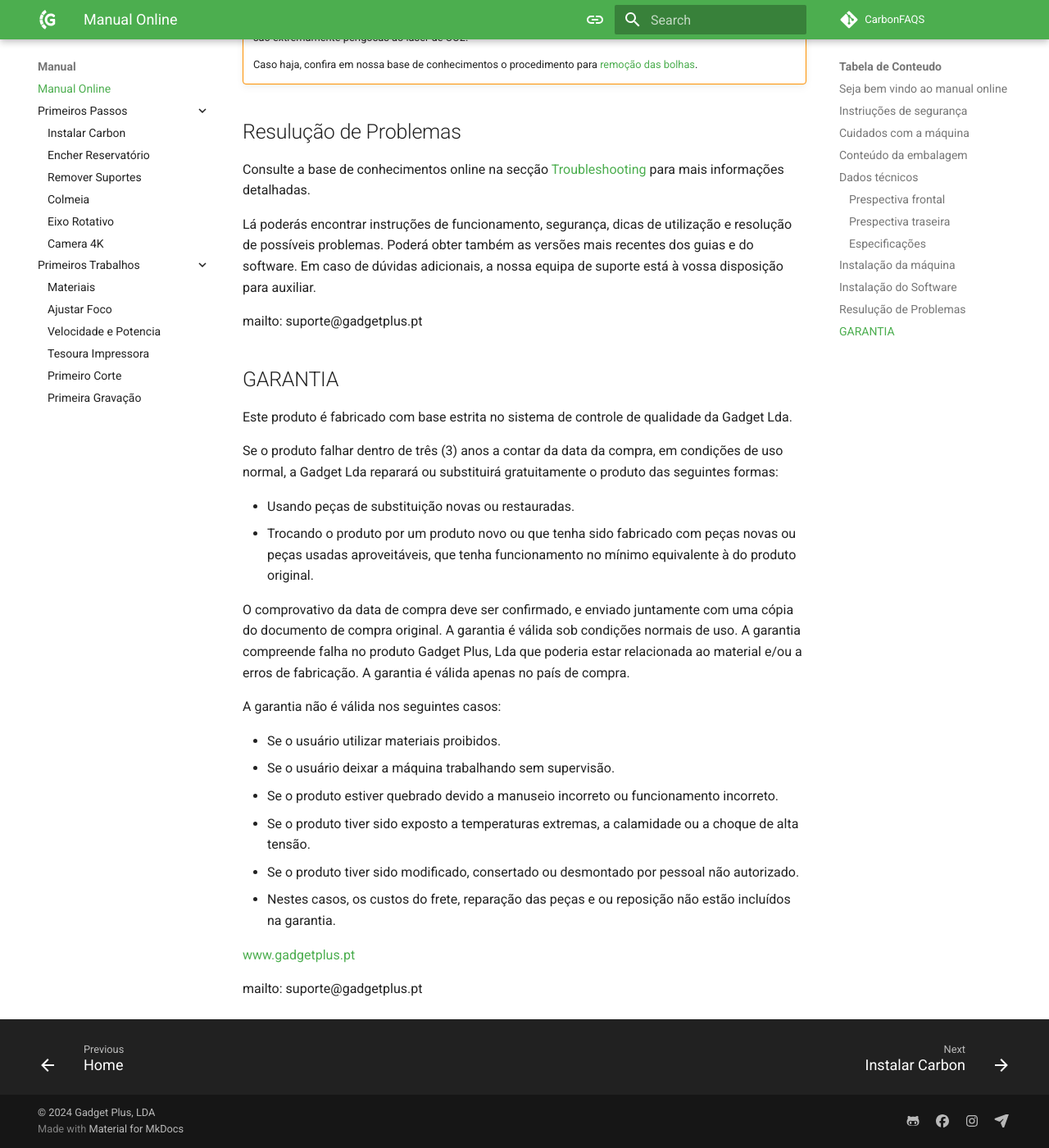
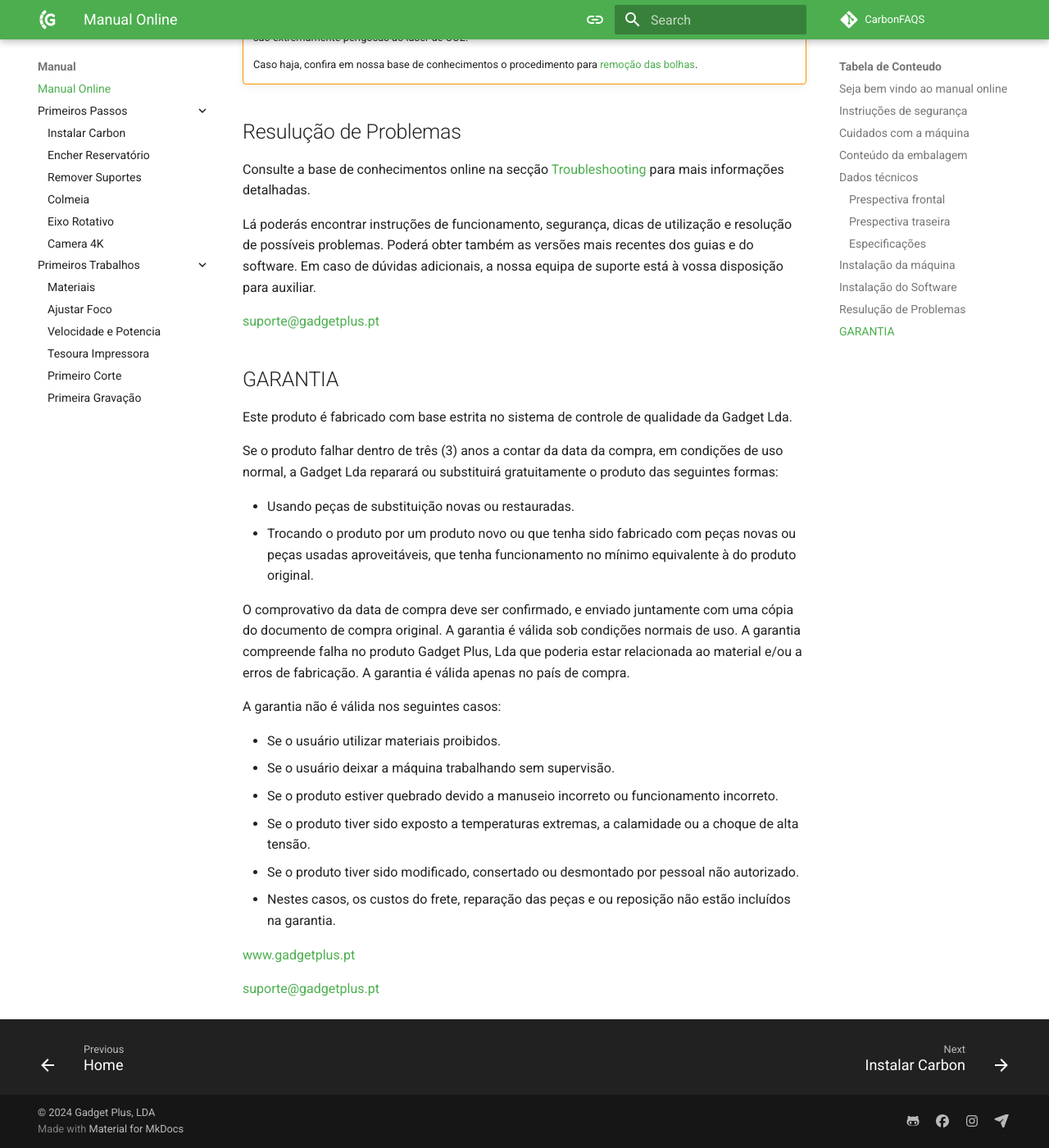
Before and after one commit to GadgetPlusKDB/Carbon-FAQS, an MkDocs documentation site: the page built from docs/manual/index.md, in a window 1280 px wide and 1400 px high, scrolled down 6923 px. Shown: the whole window at 82% size. Built offline with MkDocs 1.6.1 and Material for MkDocs 9.7.7, drawn with Linux system fonts in a browser that asks for light colours; comment, search, counter and statistics services are not loaded; some of the changed lines change nothing that is shown.

Commit message:
$Update Pagina instalar Software

```diff
--- a/docs/manual/index.md
+++ b/docs/manual/index.md
@@ -235,7 +235,9 @@
 Poderá obter também as versões mais recentes dos guias e do software.
 Em caso de dúvidas adicionais, a nossa equipa de suporte está à vossa disposição para auxiliar.
 
-mailto: suporte@gadgetplus.pt
+[suporte@gadgetplus.pt]
+
+[suporte@gadgetplus.pt]: mailto:suporte@gadgetplus.pt
 
 ## GARANTIA
 
@@ -261,4 +263,6 @@
 
 [www.gadgetplus.pt]: www.gadgetplus.pt
 
-mailto: suporte@gadgetplus.pt
+[suporte@gadgetplus.pt]
+
+[suporte@gadgetplus.pt]: mailto:suporte@gadgetplus.pt
```
